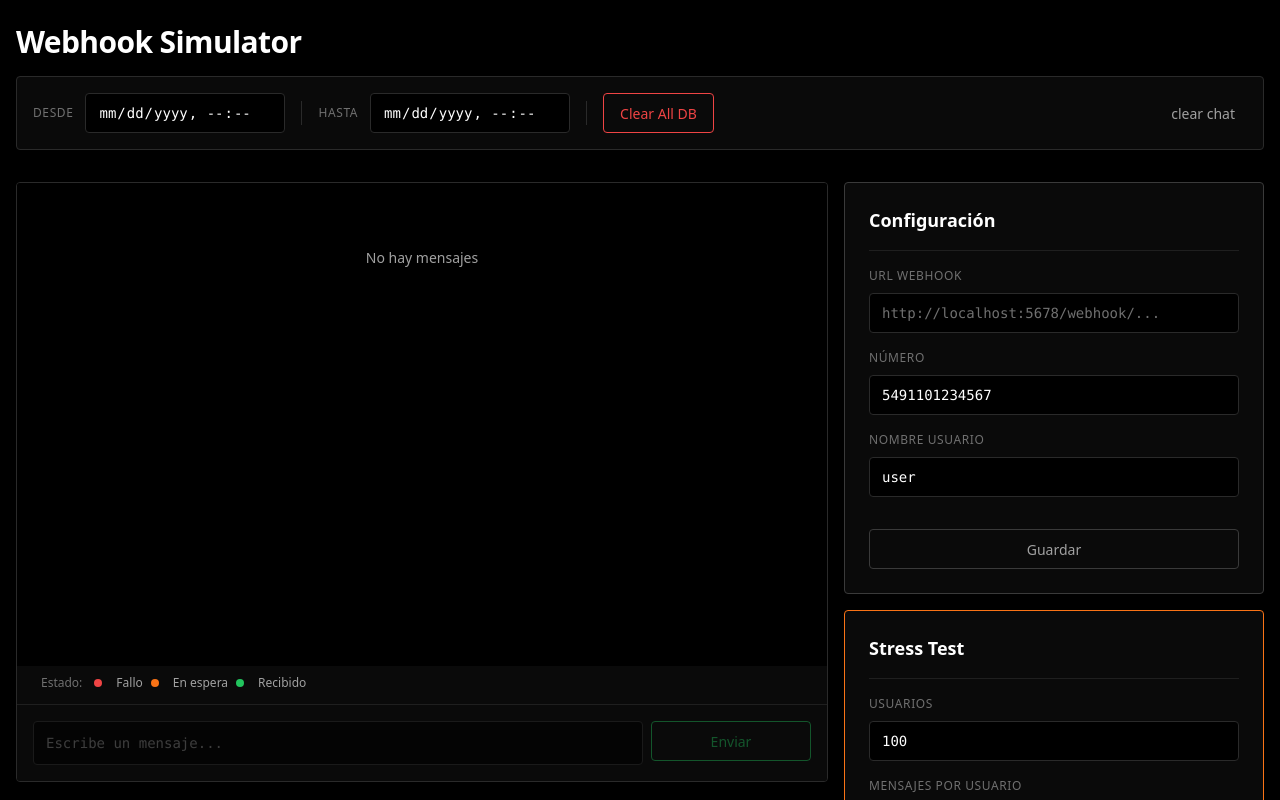
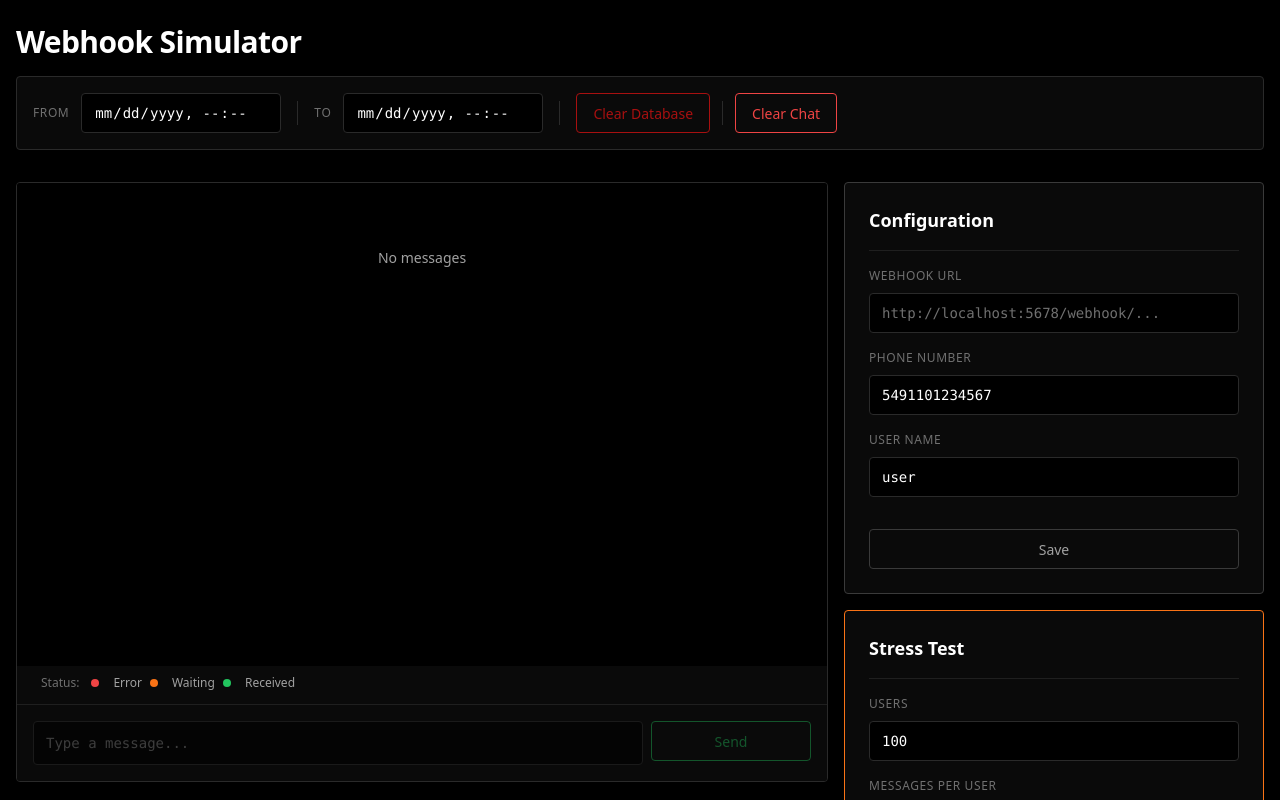
Before and after one commit to CapriaFranco/webhook-capri, a Next.js app: page / in a window 1280 px wide. Shown: the top 800 px of the page. Built offline with nearby package versions, Linux system fonts and the light colour scheme.

Commit message:
[BOT] - webhook-capri

```diff
--- a/app/globals.css
+++ b/app/globals.css
@@ -402,6 +402,18 @@ body {
 
 .btn-danger:hover:not(:disabled) {
   background: var(--neon-danger);
+  color: var(--text-inverse);
+}
+
+/* Danger Dark Button - Darker Red */
+.btn-danger-dark {
+  background: transparent;
+  color: #a71010;
+  border: 1px solid #a71010;
+}
+
+.btn-danger-dark:hover:not(:disabled) {
+  background: #a71010;
   color: var(--text-inverse);
 }
 
--- a/components/ChatInterface.tsx
+++ b/components/ChatInterface.tsx
@@ -20,16 +20,13 @@ type StoredMessage = Message & {
 export default function ChatInterface() {
   const [allMessages, setAllMessages] = useState<StoredMessage[]>([])
   const [inputText, setInputText] = useState("")
-  const [config, setConfig] = useState<StoredConfig | null>(null)
+  const [config, setConfig] = useState<StoredConfig | null>(() => loadConfig())
   const [startDate, setStartDate] = useState<string>("")
   const [endDate, setEndDate] = useState<string>("")
   const unsubscribeRef = useRef<Unsubscribe | null>(null)
   const containerRef = useRef<HTMLDivElement | null>(null)
 
   useEffect(() => {
-    const c = loadConfig()
-    setConfig(c)
-
     const onCfg = () => setConfig(loadConfig())
     window.addEventListener("whatsapp-config-updated", onCfg)
     return () => window.removeEventListener("whatsapp-config-updated", onCfg)
@@ -38,14 +35,14 @@ export default function ChatInterface() {
   // Clear chat handler (moved up so effects can reference it)
   const handleClearChat = useCallback(async () => {
     if (!config?.phone) return
-    if (!window.confirm("¿Estás seguro de que quieres borrar todos los mensajes de este número?")) return
+    if (!window.confirm("Are you sure you want to delete all messages from this number?")) return
     try {
       await clearPhoneMessages(config.phone)
       setAllMessages([])
     } catch (err) {
       console.error("Error clearing messages:", err)
     }
-  }, [config?.phone])
+  }, [config])
 
   // Listen to toolbar and stress-test events
   useEffect(() => {
@@ -155,7 +152,7 @@ export default function ChatInterface() {
       <div ref={containerRef} className="chat-messages">
         {messages.length === 0 ? (
           <div className="text-secondary" style={{ textAlign: "center", padding: "var(--space-3xl) 0" }}>
-            No hay mensajes
+            No messages
           </div>
         ) : (
           <div className="space-y-md">
@@ -181,15 +178,15 @@ export default function ChatInterface() {
 
       {/* Small inline status info below chat (subtle) */}
       <div style={{ marginTop: "var(--space-sm)", fontSize: "var(--text-xs)", color: "var(--text-tertiary)" }}>
-        <span style={{ marginRight: "var(--space-md)", marginLeft: "var(--space-xl)" }}>Estado:</span>
+        <span style={{ marginRight: "var(--space-md)", marginLeft: "var(--space-xl)" }}>Status:</span>
         <span style={{ marginRight: "var(--space-sm)", display: "inline-flex", alignItems: "center" }}>
-          <span className="status-indicator status-danger"><span className="status-dot"></span><span style={{ marginLeft: "6px" }}>Fallo</span></span>
+          <span className="status-indicator status-danger"><span className="status-dot"></span><span style={{ marginLeft: "6px" }}>Error</span></span>
         </span>
         <span style={{ marginRight: "var(--space-sm)", display: "inline-flex", alignItems: "center" }}>
-          <span className="status-indicator status-warning"><span className="status-dot"></span><span style={{ marginLeft: "6px" }}>En espera</span></span>
+          <span className="status-indicator status-warning"><span className="status-dot"></span><span style={{ marginLeft: "6px" }}>Waiting</span></span>
         </span>
         <span style={{ display: "inline-flex", alignItems: "center" }}>
-          <span className="status-indicator status-success"><span className="status-dot"></span><span style={{ marginLeft: "6px" }}>Recibido</span></span>
+          <span className="status-indicator status-success"><span className="status-dot"></span><span style={{ marginLeft: "6px" }}>Received</span></span>
         </span>
       </div>
 
@@ -200,7 +197,7 @@ export default function ChatInterface() {
           value={inputText}
           onChange={(e) => setInputText(e.target.value)}
           onKeyDown={(e) => e.key === "Enter" && handleSendText()}
-          placeholder="Escribe un mensaje..."
+          placeholder="Type a message..."
           className="input"
           disabled={!canSend}
           style={{ flex: 1, height: 44 }}
@@ -211,7 +208,7 @@ export default function ChatInterface() {
           className="btn btn-primary"
           style={{ width: 160 }}
         >
-          Enviar
+          Send
         </button>
       </div>
     </div>
--- a/components/ConfigPanel.tsx
+++ b/components/ConfigPanel.tsx
@@ -4,7 +4,6 @@ import { useEffect, useState } from "react"
 import { saveConfig, loadConfig } from "@/lib/storage"
 
 export default function ConfigPanel() {
-  const [mounted, setMounted] = useState(false);
   const [webhookUrl, setWebhookUrl] = useState<string>(() => {
     try {
       const c = typeof window !== 'undefined' ? loadConfig() : null;
@@ -32,9 +31,6 @@ export default function ConfigPanel() {
   const [saved, setSaved] = useState(false)
 
   useEffect(() => {
-    // mark mounted; initial values were set in state initializers
-    setMounted(true)
-
     const onUpdated = () => {
       const c = loadConfig()
       setWebhookUrl(c?.webhookUrl ?? "")
@@ -51,23 +47,15 @@ export default function ConfigPanel() {
     setTimeout(() => setSaved(false), 2000)
   }
 
-  if (!mounted) {
-    return (
-      <div className="panel neon-border-neutral">
-        <div className="panel-title">Configuración</div>
-      </div>
-    )
-  }
-
   return (
     <div className="panel neon-border-neutral">
       <div className="panel-header">
-        <h2 className="panel-title">Configuración</h2>
+        <h2 className="panel-title">Configuration</h2>
       </div>
 
       <div className="space-y-lg">
         <div className="form-group">
-          <label className="form-label">URL Webhook</label>
+          <label className="form-label">Webhook URL</label>
           <input
             type="text"
             value={webhookUrl}
@@ -78,7 +66,7 @@ export default function ConfigPanel() {
         </div>
 
         <div className="form-group">
-          <label className="form-label">Número</label>
+          <label className="form-label">Phone Number</label>
           <input
             type="text"
             value={phone}
@@ -89,18 +77,18 @@ export default function ConfigPanel() {
         </div>
 
         <div className="form-group">
-          <label className="form-label">Nombre Usuario</label>
+          <label className="form-label">User Name</label>
           <input
             type="text"
             value={name}
             onChange={(e) => setName(e.target.value)}
-            placeholder="Usuario"
+            placeholder="User"
             className="input"
           />
         </div>
 
         <button onClick={save} className="btn btn-secondary" style={{ width: "100%" }}>
-          {saved ? "✓ Guardado" : "Guardar"}
+          {saved ? "✓ Saved" : "Save"}
         </button>
       </div>
     </div>
--- a/components/ResultsPanel.tsx
+++ b/components/ResultsPanel.tsx
@@ -51,9 +51,9 @@ export default function ResultsPanel() {
   return (
     <div className="panel neon-border-neutral">
       <div className="panel-header">
-        <h2 className="panel-title">Detalle de Resultados</h2>
+        <h2 className="panel-title">Results Details</h2>
         <p className="body-text" style={{ marginTop: "var(--space-xs)" }}>
-          {results.length} resultados
+          {results.length} results
         </p>
       </div>
 
@@ -62,19 +62,19 @@ export default function ResultsPanel() {
           <thead>
             <tr>
               <th>ID</th>
-              <th>Usuario</th>
-              <th>Estado</th>
-              <th>Hora</th>
-              <th>Número</th>
-              <th>Tiempo</th>
-              <th>Mensaje</th>
+              <th>User</th>
+              <th>Status</th>
+              <th>Time</th>
+              <th>Phone</th>
+              <th>Duration</th>
+              <th>In.</th>
               <th>Output</th>
             </tr>
           </thead>
           <tbody>
             {results.map((r, i) => (
               <tr key={i}>
-                <td className="mono-text" style={{ width: "60px" }}>{i + 1}</td>
+                <td className="mono-text" style={{ width: "70px" }}>{i + 1}</td>
                 <td style={{ width: "120px" }}>{r.userName}</td>
                 <td style={{ width: "100px" }}>
                   <div
@@ -93,11 +93,11 @@ export default function ResultsPanel() {
                 <td className="mono-text" style={{ width: "100px" }}>{r.timestamp ? new Date(r.timestamp).toLocaleTimeString() : "-"}</td>
                 <td className="mono-text" style={{ width: "140px" }}>{r.phone}</td>
                 <td className="mono-text" style={{ width: "90px" }}>{typeof r.responseTime === "number" ? `${r.responseTime}ms` : "-"}</td>
-                <td style={{ width: "60px", textAlign: "center" }}>
+                <td style={{ width: "50px" }}>
                   <span
                     onMouseEnter={(e) => handleTooltip(e, r.message)}
                     onMouseLeave={handleTooltipHide}
-                    style={{ cursor: "pointer", fontSize: "1.2em" }}
+                    style={{ cursor: "pointer", fontSize: "1.3em" }}
                     title="Ver mensaje enviado"
                   >
                     ⋮
@@ -105,10 +105,10 @@ export default function ResultsPanel() {
                 </td>
                 <td style={{ flex: 1, minWidth: "200px", maxWidth: "400px", overflow: "hidden", textOverflow: "ellipsis", whiteSpace: "nowrap", paddingRight: "var(--space-md)" }}>
                   <span
-                    onMouseEnter={(e) => handleTooltip(e, r.n8nResponse || "Sin respuesta")}
+                    onMouseEnter={(e) => handleTooltip(e, r.n8nResponse || "No response")}
                     onMouseLeave={handleTooltipHide}
                     style={{ cursor: "pointer" }}
-                    title="Ver respuesta completa"
+                    title="View full response"
                   >
                     {r.n8nResponse ? r.n8nResponse.substring(0, 60) + (r.n8nResponse.length > 60 ? "..." : "") : "-"}
                   </span>
--- a/components/StressTestPanel.tsx
+++ b/components/StressTestPanel.tsx
@@ -2,18 +2,6 @@
 
 import { useState } from "react"
 import { loadConfig } from "@/lib/storage"
-
-type TestResult = {
-  phone: string
-  userName: string
-  message: string
-  status: "pending" | "sent" | "success" | "error" | "no_response"
-  response: string
-  n8nResponse?: string
-  timestamp: string
-  waitTime?: number
-  responseTime?: number
-}
 
 export default function StressTestPanel() {
   const [numUsers, setNumUsers] = useState(100)
@@ -51,7 +39,7 @@ export default function StressTestPanel() {
   const handleRunTest = async () => {
     const cfg = loadConfig()
     if (!cfg?.webhookUrl?.trim()) {
-      alert("⚠️ Webhook no configurado en la sección de Configuración")
+      alert("⚠️ Webhook not configured in the Configuration section")
       return
     }
     const webhookUrl = cfg.webhookUrl.trim()
@@ -129,7 +117,7 @@ export default function StressTestPanel() {
 
         <div className="space-y-lg">
           <div className="form-group">
-            <label className="form-label">Usuarios</label>
+            <label className="form-label">Users</label>
             <input
               type="number"
               min="1"
@@ -142,7 +130,7 @@ export default function StressTestPanel() {
           </div>
 
           <div className="form-group">
-            <label className="form-label">Mensajes por Usuario</label>
+            <label className="form-label">Messages per User</label>
             <input
               type="number"
               min="1"
@@ -155,12 +143,12 @@ export default function StressTestPanel() {
           </div>
 
           <div className="metric-card">
-            <div className="metric-label">Total de Mensajes</div>
+            <div className="metric-label">Total Messages</div>
             <div className="metric-value">{totalMessages.toLocaleString()}</div>
           </div>
 
           <button onClick={handleRunTest} disabled={isLoading} className="btn btn-primary" style={{ width: "100%" }}>
-            {isLoading ? "Ejecutando..." : "Iniciar Test"}
+            {isLoading ? "Running..." : "Start Test"}
           </button>
         </div>
       </div>
@@ -169,19 +157,19 @@ export default function StressTestPanel() {
       {summary && (
         <div className="panel neon-border-warning">
           <div className="panel-header">
-            <h2 className="panel-title">Resultados</h2>
+            <h2 className="panel-title">Results</h2>
           </div>
 
           <div className="space-y-lg">
             <div className="metric-card">
-              <div className="metric-label">Tiempo Total</div>
+              <div className="metric-label">Total Time</div>
               <div className="metric-value">{(summary.duration / 1000).toFixed(2)}s</div>
             </div>
 
             {metrics && (
               <div>
                 <div className="label-text" style={{ marginBottom: "var(--space-md)" }}>
-                  Rangos de tiempo
+                  Time Ranges
                 </div>
                 <div className="grid-3">
                   <div className="metric-card">
@@ -202,15 +190,15 @@ export default function StressTestPanel() {
 
             <div>
               <div className="label-text" style={{ marginBottom: "var(--space-md)" }}>
-                Estados
+                Status
               </div>
               <div className="grid-3">
                 <div className="metric-card">
-                  <div className="metric-label">Éxito</div>
+                  <div className="metric-label">Success</div>
                   <div className="metric-value metric-value-sm">{summary.success}</div>
                 </div>
                 <div className="metric-card">
-                  <div className="metric-label">Errores</div>
+                  <div className="metric-label">Errors</div>
                   <div className="metric-value metric-value-sm">{summary.error}</div>
                 </div>
                 <div className="metric-card">
--- a/components/TopToolbar.tsx
+++ b/components/TopToolbar.tsx
@@ -18,7 +18,7 @@ export default function TopToolbar() {
   return (
     <div className="toolbar">
       <div className="toolbar-group">
-        <label className="label-text">desde</label>
+        <label className="label-text">From</label>
         <input
           className="input"
           style={{ width: "200px" }}
@@ -31,7 +31,7 @@ export default function TopToolbar() {
       <div className="toolbar-separator" />
 
       <div className="toolbar-group">
-        <label className="label-text">hasta</label>
+        <label className="label-text">To</label>
         <input
           className="input"
           style={{ width: "200px" }}
@@ -43,8 +43,9 @@ export default function TopToolbar() {
 
       <div className="toolbar-separator" />
 
+      <div className="toolbar-group" style={{ display: "flex", gap: "var(--space-md)" }}>
         <button
-        className="btn btn-danger"
+          className="btn btn-danger-dark"
           onClick={() => {
             if (!confirm("This will clear the entire database. Are you sure?")) return
             try {
@@ -53,12 +54,13 @@ export default function TopToolbar() {
             }
           }}
         >
-        Clear All DB
+          Clear Database
         </button>
 
+        <div className="toolbar-separator" />
+
         <button
-        className="btn btn-ghost"
-        style={{ marginLeft: "auto" }}
+          className="btn btn-danger"
           onClick={() => {
             try {
               window.dispatchEvent(new CustomEvent("clear-chat"))
@@ -66,8 +68,9 @@ export default function TopToolbar() {
             }
           }}
         >
-        clear chat
+          Clear Chat
         </button>
+      </div>
     </div>
   )
 }
```
Lines whose indentation alone changed are shown as unchanged.
